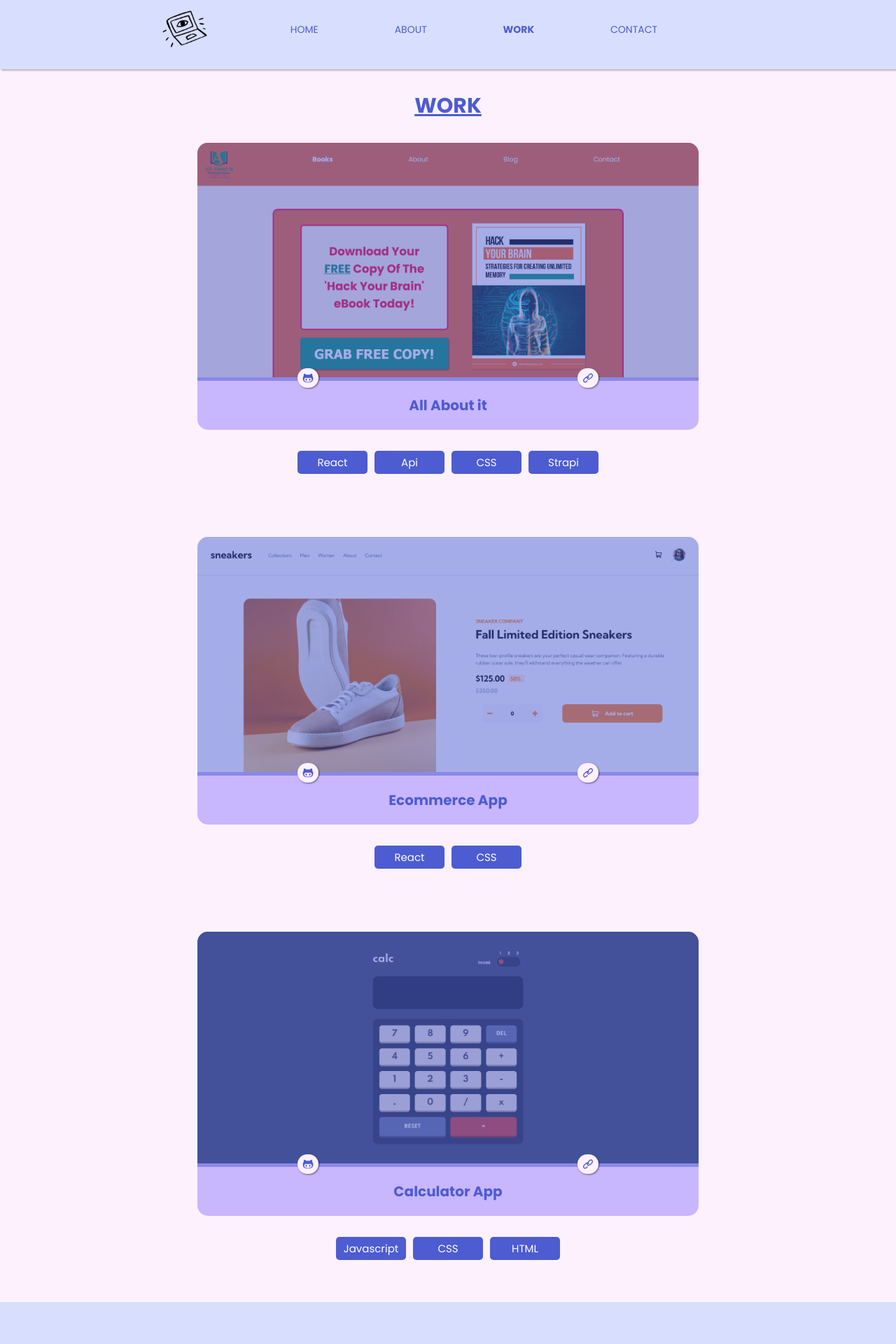
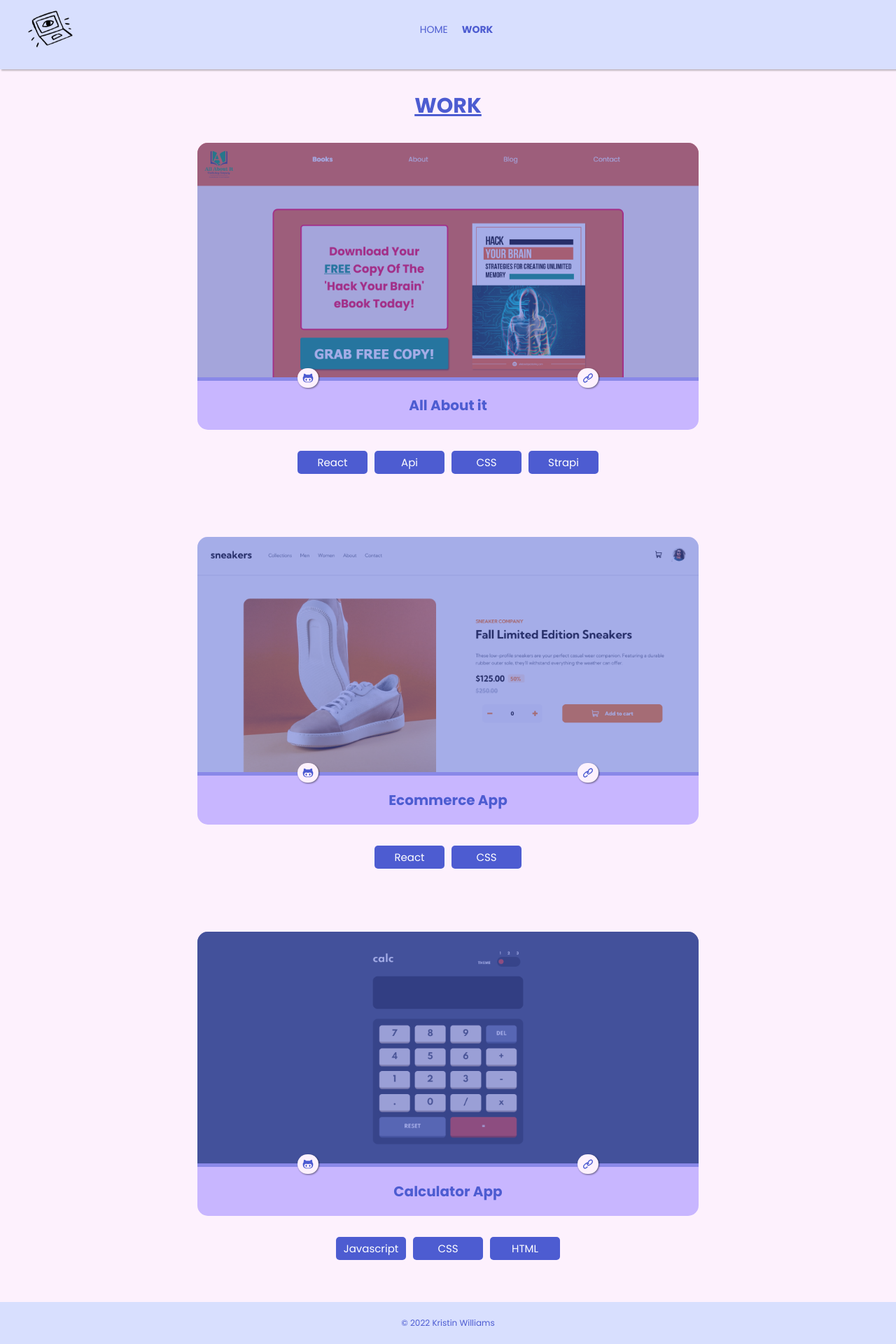
Before and after one commit to KristinWilliams/portfolio, a React (Create React App) app: page /work in a window 1280 px wide. Shown: the part 15-1935 px from the top of the page at 70% size. Built offline with nearby package versions, Linux system fonts and the light colour scheme.

Commit message:
finished footer and scroll effect

```diff
--- a/src/components/App.js
+++ b/src/components/App.js
@@ -1,20 +1,15 @@
 import React from "react";
 import style from "./style.css";
 import { BrowserRouter as Router, Routes, Route } from "react-router-dom";
-import NavBar from "./NavBar";
 import Hero from "./Hero";
-import Skills from "./Skills";
 import Work from "./Work";
-import Contact from "./Contact";
 
 const App = () => {
   return (
     <Router>
       <Routes>
         <Route path="/" element={<Hero />}></Route>
-        <Route path="/skills" element={<Skills />}></Route>
         <Route path="/work" element={<Work />}></Route>
-        <Route path="/contact" element={<Contact />}></Route>
       </Routes>
     </Router>
   );
--- a/src/components/Contact.js
+++ b/src/components/Contact.js
@@ -5,10 +5,7 @@ import Footer from "./Footer";
 
 const Contact = () => {
   return (
-    <div className={ContactModule.container}>
-      {/* <div>
-        <NavBar background="#FDF1FD" />
-      </div> */}
+    <div className={ContactModule.container} id="contact">
       <main className={ContactModule.content}>
         <h1>contact</h1>
         <div className={ContactModule.icons}>
--- a/src/components/Footer.js
+++ b/src/components/Footer.js
@@ -1,7 +1,11 @@
 import React from "react";
 
 const Footer = () => {
-  return <div className="footer"></div>;
+  return (
+    <div className="footer">
+      <p className="footer-text">&copy; 2022 Kristin Williams</p>
+    </div>
+  );
 };
 
 export default Footer;
--- a/src/components/Hero.js
+++ b/src/components/Hero.js
@@ -8,7 +8,7 @@ import MobileModal from "./MobileModal";
 
 const Hero = () => {
   return (
-    <div className={HeroModule.container}>
+    <div className={HeroModule.container} id="hero">
       <div>
         <NavBar background="#D8DFFE" />
       </div>
@@ -21,7 +21,9 @@ const Hero = () => {
           <img src="img/robot.svg" />
         </div>
       </main>
+      <img src="img/border.svg" className={HeroModule.border} />
       <Skills />
+      <img src="img/border.svg" className={HeroModule.border} />
       <Contact />
       <Footer />
     </div>
--- a/src/components/NavBar.js
+++ b/src/components/NavBar.js
@@ -3,10 +3,17 @@ import NavModule from "./css/Navbar.module.css";
 import { NavLink } from "react-router-dom";
 import MobileModal from "./MobileModal";
 
-const NavBar = ({ background }) => {
+const NavBar = ({
+  display,
+  justifyContent,
+  marginRight,
+  width,
+  minWidth,
+  marginLeft,
+}) => {
   const [openModal, setOpenModal] = useState(false);
   return (
-    <div className={NavModule.container} style={{ background }}>
+    <div className={NavModule.container}>
       {openModal ? <MobileModal closeModal={setOpenModal} /> : null}
       <div className={NavModule["mobile-menu-container"]}>
         <img
@@ -15,36 +22,46 @@ const NavBar = ({ background }) => {
           onClick={() => setOpenModal(true)}
         />
       </div>
-      <nav>
+      <nav style={{ width }}>
         <div>
           <img src="img/laptop-icon.svg" alt="logo icon" />
         </div>
-        <ul className={NavModule["nav-list"]}>
+        <ul className={NavModule["nav-list"]} style={{ justifyContent }}>
           <NavLink
             to="/"
             className={({ isActive }) => (isActive ? "active" : "inactive")}
           >
-            <li>Home</li>
+            <li style={{ marginRight, marginLeft }}>Home</li>
           </NavLink>
-          <NavLink
-            to="/skills"
-            className={({ isActive }) => (isActive ? "active" : "inactive")}
+
+          <li
+            onClick={() => {
+              const scroll = document.querySelector("#about");
+              scroll.scrollIntoView({ behavior: "smooth", block: "center" });
+            }}
+            style={{ display }}
           >
-            <li>about</li>
-          </NavLink>
+            about
+          </li>
+
           <NavLink
             to="/work"
             className={({ isActive }) => (isActive ? "active" : "inactive")}
           >
             <li>work</li>
           </NavLink>
-          <NavLink
-            to="/contact"
-            className={({ isActive }) => (isActive ? "active" : "inactive")}
+
+          <li
+            onClick={() => {
+              const scroll = document.querySelector("#contact");
+              scroll.scrollIntoView({ behavior: "smooth", block: "center" });
+            }}
+            style={{ display }}
           >
-            <li>contact</li>
-          </NavLink>
+            contact
+          </li>
         </ul>
+        <div style={{ minWidth }}></div>
       </nav>
     </div>
   );
--- a/src/components/Skills.js
+++ b/src/components/Skills.js
@@ -5,10 +5,10 @@ import Footer from "./Footer";
 
 const Skills = () => {
   return (
-    <div className={SkillsModule.container}>
+    <div className={SkillsModule.container} id="about">
       <h1 className={SkillsModule.header}>About</h1>
       <main className={SkillsModule.content}>
-        <p>
+        <p className={SkillsModule.bio}>
           Hi, my name is Kristin. I’m a Frontend Developer who is very
           passionate about tech and design.
         </p>
--- a/src/components/Work.js
+++ b/src/components/Work.js
@@ -8,7 +8,15 @@ const Work = () => {
   const allAboutIt = ["React", "Apis", "CSS", "Strapi"];
   return (
     <div className={ProjectsModule.container}>
-      <NavBar background="#D8DFFE" />
+      <NavBar
+        background="#D8DFFE"
+        display="none"
+        justifyContent="center"
+        marginRight="2rem"
+        marginLeft="2rem"
+        width="100%"
+        minWidth="5%"
+      />
       <main className={ProjectsModule.content}>
         <h1 className={ProjectsModule["work-header"]}>Work</h1>
         <Projects
--- a/src/components/css/Contact.module.css
+++ b/src/components/css/Contact.module.css
@@ -125,3 +125,9 @@ input[type="textarea"] {
     min-width: 20%;
   }
 }
+
+@media (min-width: 1700px) {
+  .container {
+    padding: 10rem;
+  }
+}
--- a/src/components/css/Hero.module.css
+++ b/src/components/css/Hero.module.css
@@ -42,6 +42,10 @@
 .name-container h3 {
   font-weight: normal;
   text-indent: -6rem;
+}
+
+.border {
+  display: none;
 }
 
 @media (min-width: 528px) {
@@ -90,3 +94,11 @@
     height: 30rem;
   }
 }
+
+@media (min-width: 1700px) {
+  .border {
+    display: block;
+    width: 15%;
+    margin: auto;
+  }
+}
--- a/src/components/css/Navbar.module.css
+++ b/src/components/css/Navbar.module.css
@@ -1,3 +1,7 @@
+.container {
+  background-color: var(--pale-blue);
+  box-shadow: 2px 2px 2px hsla(0, 0%, 0%, 0.25);
+}
 nav {
   display: none;
 }
@@ -73,7 +77,6 @@ nav {
     display: flex;
     align-items: center;
     width: 100%;
-    box-shadow: 2px 2px 2px hsla(0, 0%, 0%, 0.25);
   }
 
   nav {
@@ -86,8 +89,12 @@ nav {
     width: 80%;
   }
 
-  nav img {
+  /* nav img {
     margin-right: 1rem;
+  } */
+
+  .logo-icon {
+    width: 10%;
   }
 
   nav ul {
--- a/src/components/css/Skills.module.css
+++ b/src/components/css/Skills.module.css
@@ -23,9 +23,8 @@
   margin-top: 3rem;
 }
 
-p {
+.bio {
   background-color: white;
-
   padding: 3rem;
   font-size: clamp(1.5rem, 2vw + 1rem, 2.5rem);
   border-radius: 3rem;
@@ -52,8 +51,6 @@ p {
 }
 
 .skills-list {
-  /* white-space: pre-line;
-  margin: -25px 0 0; */
   width: 100%;
   display: grid;
   grid-template-columns: repeat(auto-fit, minmax(90px, 1fr));
@@ -89,30 +86,27 @@ p {
   .skills {
     margin-left: 4rem;
   }
-  p {
+  .bio {
     margin-right: 4rem;
   }
-}
-
-@media (min-width: 1028px) {
-  /* .content {
-    max-width: 65%;
-  } */
-  /* p,
-  .skills {
-    max-width: 55%;
-  } */
 }
 
 @media (min-width: 1400px) {
   .content {
     max-width: 50%;
   }
-  p {
+  .bio {
     padding: 5rem;
   }
   .skills-list li {
     font-size: 1.4rem;
+  }
+}
+
+@media (min-width: 1700px) {
+  .container {
+    background-color: var(--beige);
+    padding: 10rem;
   }
 }
 
--- a/src/components/style.css
+++ b/src/components/style.css
@@ -45,4 +45,12 @@ body {
   width: 100%;
   background-color: var(--pale-blue);
   height: 6rem;
+  display: flex;
+  align-items: center;
+  justify-content: center;
 }
+
+.footer-text {
+  font-size: clamp(1rem, 2vw + 1rem, 1.2rem);
+  color: var(--dark-blue);
+}
```
Also changed, not shown: public/img/border.svg (added).
